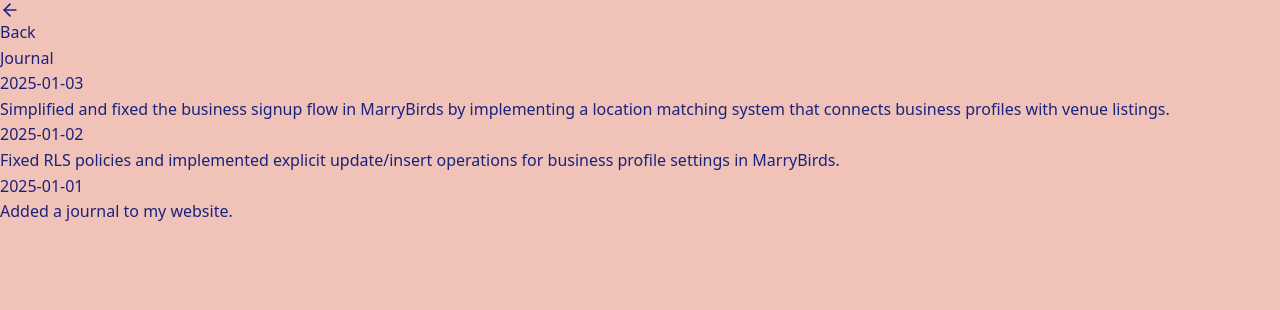
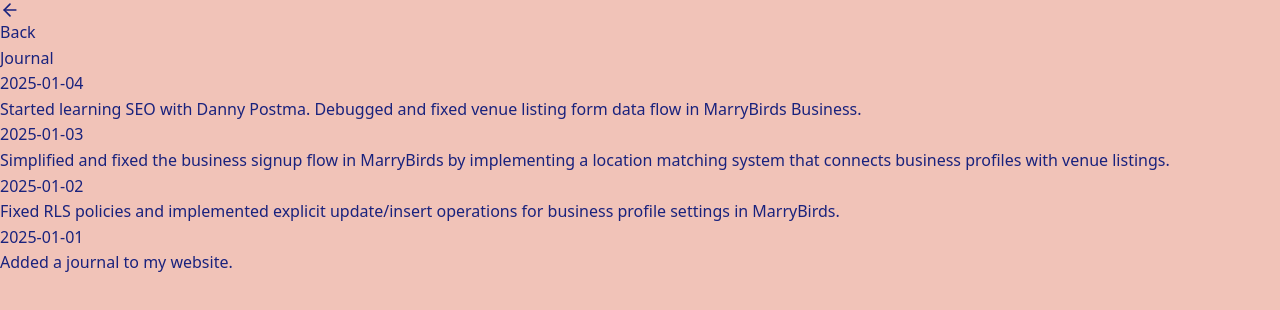
Before and after one commit to minamicode/minamicode.com, a Next.js app: page /journal in a window 1280 px wide. Shown: the top 310 px of the page. Built offline with nearby package versions, Linux system fonts and the light colour scheme.

Commit message:
add a journal entry

```diff
--- a/src/app/_components/JournalEntries.tsx
+++ b/src/app/_components/JournalEntries.tsx
@@ -1,11 +1,28 @@
-import React from "react";
+import React, { ReactNode } from "react";
 
 type JournalEntry = {
   date: string;
-  text: string;
+  text: string | ReactNode;
 };
 
 const entries: JournalEntry[] = [
+  {
+    date: "2025-01-04",
+    text: (
+      <>
+        Started{" "}
+        <a
+          href="https://www.dannypostma.com/seo-course"
+          className="underline underline-offset-2"
+          target="_blank"
+        >
+          learning SEO with Danny Postma
+        </a>
+        . Debugged and fixed venue listing form data flow in MarryBirds
+        Business.
+      </>
+    ),
+  },
   {
     date: "2025-01-03",
     text: "Simplified and fixed the business signup flow in MarryBirds by implementing a location matching system that connects business profiles with venue listings.",
```
